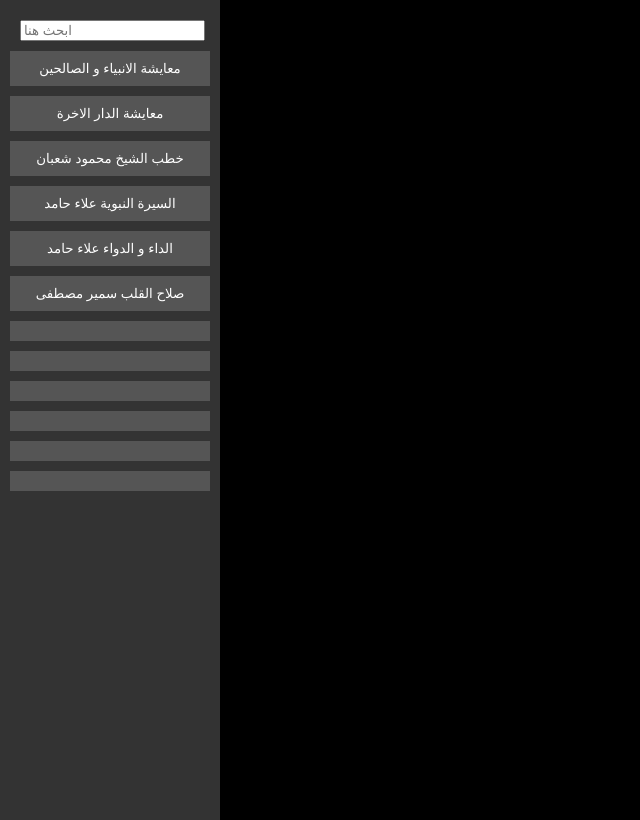
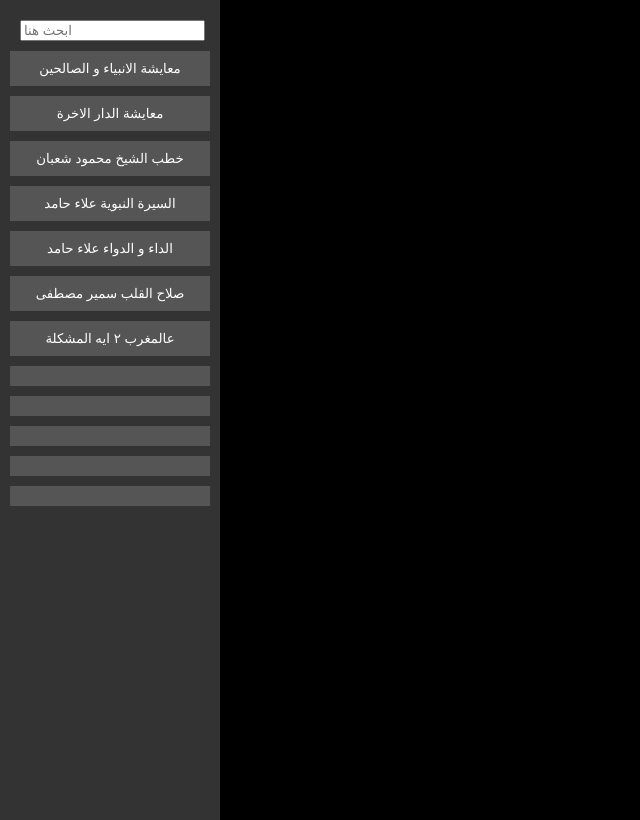
Before and after one commit to m-alshamy/m-alshamy.github.io, a plain HTML site: page dbs/islam/index.html in a window 1280 px wide. Shown: the whole page, without its empty margins (0-640 px from the left). Drawn offline with Linux system fonts and the light colour scheme.

Commit message:
Update index.html

```diff
--- a/dbs/islam/index.html
+++ b/dbs/islam/index.html
@@ -17,7 +17,7 @@
         <button onclick=window.location.href='./?id=PL1i_D1Vw3d5MJuAkduJ6TaiGEVac6GePK';>السيرة النبوية علاء حامد</button>
         <button onclick=window.location.href='./?id=PL1i_D1Vw3d5PBeIjJipobiLY1y4VKyg9c';>الداء و الدواء علاء حامد</button>
         <button onclick=window.location.href='./?id=PLSUcSqxe9RhwHfjJYNuktH7qKZse2JPpf';>صلاح القلب سمير مصطفى</button>
-        <button onclick=window.location.href='./?id=';></button>
+        <button onclick=window.location.href='./?id=PLlXQj2VGUTmfOrpzgytlcIlu38pQWh4UJ';>عالمغرب ٢ ايه المشكلة</button>
         <button onclick=window.location.href='./?id=';></button>
         <button onclick=window.location.href='./?id=';></button>
         <button onclick=window.location.href='./?id=';></button>
```
